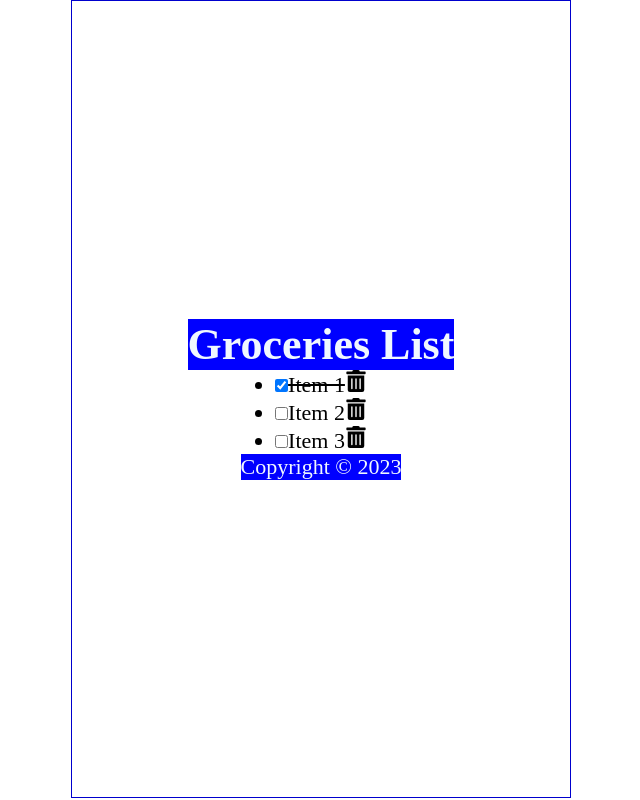
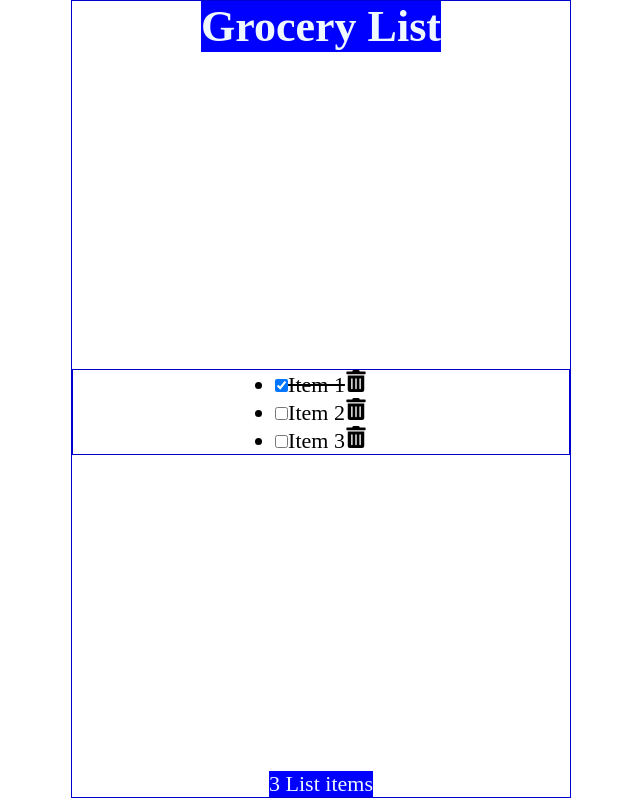
Before and after one commit to kahramanahmettaner/learn-react, a React (Create React App) app: page / in a window 1280 px wide. Shown: the whole page, without its empty margins (319-959 px from the left). Built offline with nearby package versions, Linux system fonts and the light colour scheme; the HTML template or start-up script is replaced by a standard one.

Commit message:
Props & Prop Drilling

```diff
--- a/src/App.js
+++ b/src/App.js
@@ -1,14 +1,51 @@
 import Content from './Content';
 import Footer from './Footer';
-import Header from "./Header"
+import Header from "./Header";
+import { useState } from 'react';
 
 function App() {
+  const [items, setItems] = useState([
+    {
+        id: 1,
+        checked: true,
+        item: "Item 1"
+    },
+    {
+        id: 2,
+        checked: false,
+        item: "Item 2"
+    },
+    {
+        id: 3,
+        checked: false,
+        item: "Item 3"
+    }
+  ]);
+
+  const handleCheck = (id) => {
+    const listItems = items.map( (item) => item.id === id ?
+        { ...item, checked: !item.checked } : item );
+
+    setItems(listItems);
+    localStorage.setItem('shoppinglist', JSON.stringify(listItems));
+  }
+
+  const handleDelete = (id) => {
+    const listItems = items.filter( (item) => item.id !== id );
+    setItems(listItems);
+    localStorage.setItem('shoppinglist', JSON.stringify(listItems));
+  }
+
 
   return (
     <div className="App">
-      <Header/>
-      <Content/>
-      <Footer/>
+      <Header title="Grocery List"></Header>
+      <Content
+        items={items}
+        handleCheck={handleCheck}
+        handleDelete={handleDelete}
+      />
+      <Footer length={items.length}/>
     </div>
   );
 }
--- a/src/Content.js
+++ b/src/Content.js
@@ -1,70 +1,18 @@
 import React from 'react'
-import { useState } from 'react';
-import { FaTrashAlt } from 'react-icons/fa'
+import { ItemList } from './ItemList'
 // installed: npm i react-icons -D
 
-const Content = () => {
-    const [items, setItems] = useState([
-        {
-            id: 1,
-            checked: true,
-            item: "Item 1"
-        },
-        {
-            id: 2,
-            checked: false,
-            item: "Item 2"
-        },
-        {
-            id: 3,
-            checked: false,
-            item: "Item 3"
-        }
-    ]);
+const Content = ({ items, handleCheck, handleDelete }) => {
 
-    const handleCheck = (id) => {
-        const listItems = items.map( (item) => item.id === id ?
-            { ...item, checked: !item.checked } : item );
 
-        setItems(listItems);
-        localStorage.setItem('shoppinglist', JSON.stringify(listItems));
-    }
-
-    const handleDelete = (id) => {
-        const listItems = items.filter( (item) => item.id !== id );
-        setItems(listItems);
-        localStorage.setItem('shoppinglist', JSON.stringify(listItems));
-    }
 
     return (
         <main>
             {items.length ? (
-                <ul>
-                    {items.map((item) => (
-                        <li className='item' key={item.id}>
-                            <input
-                                type="checkbox"
-                                onChange={ () => { handleCheck(item.id) }}
-                                checked={item.checked}
-                            />
-                            <label
-                                style = { (item.checked) ? {
-                                    textDecoration: 'line-through' } : null
-                                }
-                                onDoubleClick={ () => { handleCheck(item.id) }}
-                            >{item.item}</label>
-                            <FaTrashAlt
-                                onClick={ () => { handleDelete(item.id) }}
-                                role='button'
-                                tabIndex='0'
-                            />
-                        </li>
-                    ))}
-                </ul>
+                <ItemList items={items} handleCheck={handleCheck} handleDelete={handleDelete}/>
             ) : (
                 <p>your list is empty</p>
-            )
-            }
+            )}
         </main>
   )
 }
--- a/src/Footer.js
+++ b/src/Footer.js
@@ -1,11 +1,11 @@
 import React from 'react'
 
-const Footer = () => {
+const Footer = ({ length }) => {
     const today = new Date();
     return (
 
         <footer>
-            <p>Copyright &copy; {today.getFullYear()}</p>
+            <p>{length} List {length === 1 ? "item" : "items"} </p>
         </footer>
     )
 }
--- a/src/Header.js
+++ b/src/Header.js
@@ -1,14 +1,19 @@
 import React from 'react'
 
-const Header = () => {
+//const Header = ({ title }) => {
+const Header = (props) => {
 
     return (
         <header>
             <h1>
-                Groceries List
+                {props.title}
             </h1>
         </header>
     )
 }
 
+Header.defaultProps = {
+    title: "Default Title"
+}
+
 export default Header;
--- /dev/null
+++ b/src/ItemList.js
@@ -0,0 +1,17 @@
+import React from 'react'
+import { LineItem } from './LineItem'
+
+export const ItemList = ({ items, handleCheck, handleDelete }) => {
+  return (
+    <ul>
+        {items.map((item) => (
+            <LineItem
+                key={item.id}
+                item={item}
+                handleCheck={handleCheck}
+                handleDelete={handleDelete}
+            />
+        ))}
+    </ul>
+  )
+}
--- /dev/null
+++ b/src/LineItem.js
@@ -0,0 +1,29 @@
+import React from 'react'
+import { FaTrashAlt } from 'react-icons/fa'
+
+export const LineItem = ({ item, handleCheck, handleDelete }) => {
+  return (
+    <li className='item' key={item.id}>
+        <input
+            type="checkbox"
+            onChange={ () => { handleCheck(item.id) }}
+            checked={item.checked}
+        />
+        <label
+            style = { (item.checked) ? {
+                textDecoration: 'line-through' } : null
+            }
+            onDoubleClick={ () => { handleCheck(item.id) }}
+        >
+            {item.item}
+        </label>
+
+        <FaTrashAlt
+            onClick={ () => { handleDelete(item.id) }}
+            role='button'
+            tabIndex='0'
+            aria-label={`Delete ${item.item}`}
+        />
+    </li>
+  )
+}
--- a/src/index.css
+++ b/src/index.css
@@ -15,10 +15,20 @@
 .App {
   display: flex;
   flex-direction: column;
-  justify-content: center;
+  justify-content: flex-start;
   align-items: center;
   height: calc(100vh - 2px);
   max-width: 500px;
+  border: 1px solid mediumblue;
+  margin: auto;
+}
+
+main {
+  width: 100%;
+  display: flex;
+  flex-direction: column;
+  justify-content: flex-start;
+  align-items: center;
   border: 1px solid mediumblue;
   margin: auto;
 }
```
